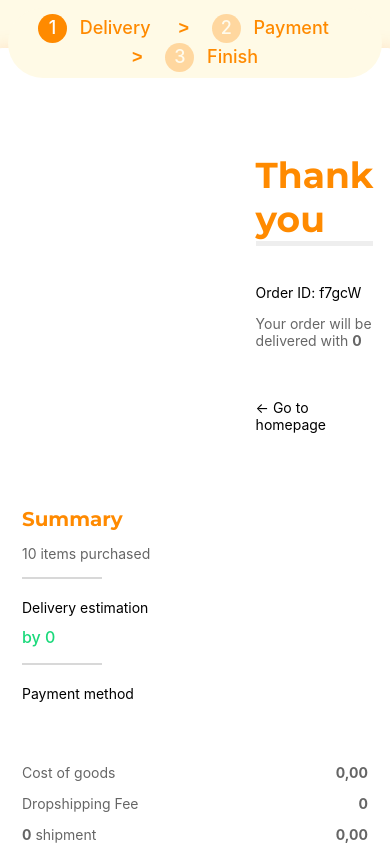
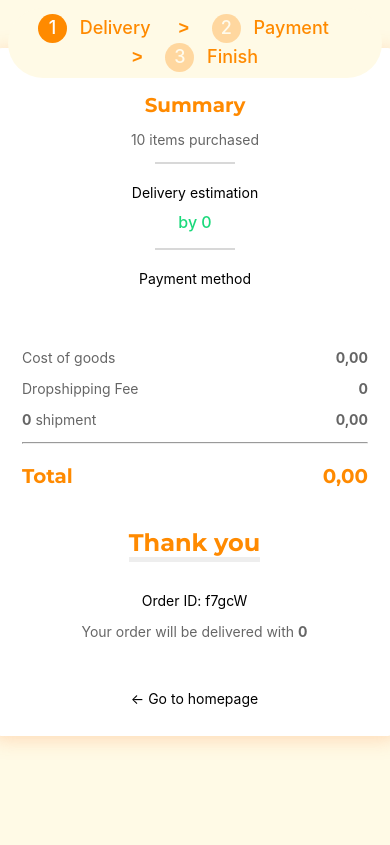
Before and after one commit to khairul-abdi/deliveryApp, a Vue app: page /finish in a window 390 px wide. Shown: the top 845 px of the page. Built offline with nearby package versions, Linux system fonts and the light colour scheme; a web font is replaced by a local one.

Commit message:
responsive

```diff
--- a/src/App.vue
+++ b/src/App.vue
@@ -25,12 +25,7 @@ h3,h1 {
   color: #FF8A00;
 }
 
-h1 {
-  // font-size: 5.9vw;
-  // font-size:10vw
-}
-
-@media (max-width: 800px) {
+@media (max-width: 768px) {
   body {
     margin: 0;
   }
--- a/src/components/BreadcrumbNav.vue
+++ b/src/components/BreadcrumbNav.vue
@@ -110,8 +110,4 @@ span.process {
     width: 100vw;
   }
 }
-
-@media (max-width: 576px) {
-
-}
 </style>
--- a/src/views/Delivery.vue
+++ b/src/views/Delivery.vue
@@ -569,9 +569,6 @@ textarea:valid + label {
 
   .delivery{
     font-size: 24px;
-    text-align: center;
-    font-family: 'Montserrat', sans-serif;
-    font-weight: bold;
   }
 
   .container {
--- a/src/views/Finish.vue
+++ b/src/views/Finish.vue
@@ -4,7 +4,7 @@
     <div class="row box">
       <div class="col-75">
         <div class="container">
-          <div class="col-100" style="width: 100%; padding-left: 250px;">
+          <div class="col-100" style="text-align:center;">
             <h1 class="delivery underline">Thank you</h1>
               <p class="order-id">Order ID: {{generate()}}</p>
               <p class="description">
@@ -18,6 +18,7 @@
       </div>
       <div class="col-25">
         <div class="container">
+          <div class="summary">
             <h3 class="summary-title">Summary</h3>
             <p class="items-purchased">10 items purchased</p>
 
@@ -28,6 +29,7 @@
             <hr class="line">
             <p class="dev-estimation">Payment method</p>
             <p class="courier-send">{{payments}}</p>
+          </div>
           <p class="cost">Cost of goods
             <span class="price">{{ formatPrice(cost) }}</span>
           </p>
@@ -94,9 +96,7 @@ export default {
         this.cost = this.dataPurchased[1].cost
         this.allTotal = this.dataPurchased[4].allTotal
         this.dropshippingFee = this.dataPurchased[0].dropshippingFee
-        // this.dataPurchased[3].process = 1
       } catch (e) {
-        console.log(e)
         localStorage.removeItem('purchased')
       }
     }
@@ -312,8 +312,7 @@ span.price {
 /* Responsive layout - when the screen is less than 800px wide, make the two columns stack on top of each other instead of next to each other (also change the direction - make the "cart" column go on top) */
 @media (max-width: 768px) {
   .row {
-    // flex-direction: column;
-    flex-wrap: wrap;
+    flex-direction: column-reverse;
     justify-content: center;
   }
   .col-25 {
@@ -329,12 +328,32 @@ span.price {
   }
 
   .wrap {
-    flex-wrap: wrap;
     padding: 0 10px;
   }
+
+  .delivery{
+    font-size: 24px;
+    margin-top: 0;
   }
 
-@media (max-width: 576px) {
+  .summary {
+    text-align: center;
+  }
 
+  hr.line {
+    margin: auto;
+    margin-top: 0;
+    margin-bottom: 20px;
+  }
+
+  .col-75 {
+    margin-top: 0;
+    padding: 0;
+  }
+
+  .col-25 {
+    margin-bottom: 0;
+    padding-bottom: 0;
+  }
 }
 </style>
--- a/src/views/Payment.vue
+++ b/src/views/Payment.vue
@@ -4,7 +4,9 @@
     <div class="row box">
       <div class="col-75">
         <div class="container">
-          <a href="/" class="link-to-cart" @click="backToDelivery()"><p class="back">&#8592; Back to delivery</p></a>
+          <a href="/" class="link-to-cart" @click="backToDelivery()">
+            <p class="back">&#8592; Back to delivery</p>
+          </a>
           <h1 class="delivery underline">Shipment</h1>
           <div class="row wrap">
             <div
@@ -65,10 +67,21 @@
           <p class="courier-send" v-if="courier">{{ deliveryTime }} by {{ courier }}</p>
           <p class="cost">Cost of goods <span class="price">{{ cost ? formatPrice(cost) : 0 }}</span></p>
           <p class="dropshipping">Dropshipping Fee <span class="price">{{ dropshippingFee ? formatPrice(dropshippingFee) : 0 }}</span></p>
-          <p class="shipment-price" v-if="price"><span style="font-weight: bold;">{{ courier }}</span> shipment <span class="price">{{ price ? formatPrice(price) : 0 }}</span></p>
+          <p class="shipment-price" v-if="price">
+            <span style="font-weight: bold;">{{ courier }}</span>
+              shipment <span class="price">{{ price ? formatPrice(price) : 0 }}
+            </span>
+          </p>
           <hr>
           <h3>Total <span class="price" style="color: #FF8A00;">{{ totalCost() }}</span></h3>
-          <button to="/finish" type="submit" tag="button" v-if="payments" class="btn" @click="addPurchased">Payment with {{payments}}</button>
+          <button
+            to="/finish"
+            type="submit"
+            v-if="payments"
+            class="btn"
+            @click="addPurchased">
+            Payment with {{payments}}
+          </button>
           <button to="" type="submit" tag="button" v-else class="btn">Payment with ....</button>
         </div>
       </div>
@@ -96,7 +109,6 @@ export default {
       price: 0,
       payments: '',
       deliveryTime: 0,
-      email: '',
       dataPurchased: [],
       msg: [],
       indexSuccess: null,
@@ -126,7 +138,6 @@ export default {
         this.allTotal = this.total
       }
 
-      console.log('ALL TOTAL', this.allTotal)
       return this.formatPrice(this.allTotal)
     },
     shipmentSelect (index) {
@@ -396,9 +407,9 @@ span.price {
     flex-wrap: wrap;
     padding: 0 10px;
   }
-}
 
-@media (max-width: 576px) {
-
+  .delivery, .payment{
+    font-size: 24px;
+  }
 }
 </style>
```
Lines whose indentation alone changed are shown as unchanged.
